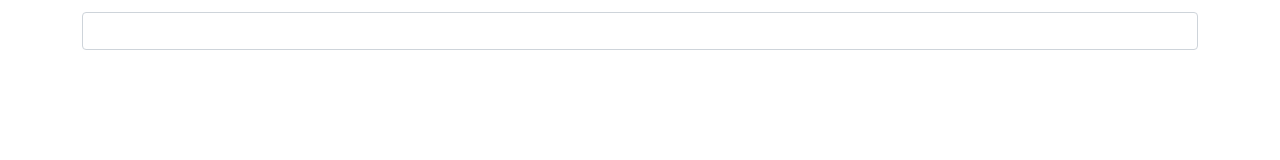
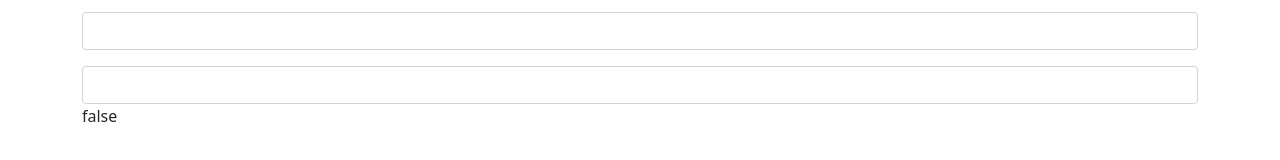
Before and after one commit to fangfeiyue/knowledge, a Vue app: page /login in a window 1280 px wide. Shown: the part 200-360 px from the top of the page. Built offline with nearby package versions, Linux system fonts and the light colour scheme.

Commit message:
input 组件抽象验证规则

```diff
--- a/src/App.vue
+++ b/src/App.vue
@@ -1,7 +1,7 @@
 <template>
   <div class="container">
-    <GlobalHeader :user="user" />
-    <!-- <ColumnList :list="list"/> -->
+    <global-header :user="user" />
+    <!-- <column-list :list="list"/> -->
     <form>
       <div class="mb-3">
         <label for="exampleInputEmail1" class="form-label">Email address</label>
@@ -12,6 +12,7 @@
         <label for="exampleInputPassword1" class="form-label">Password</label>
         <input type="password" class="form-control" id="exampleInputPassword1">
       </div>
+      <validate-input :rules="emailRules"/>
     </form>
   </div>
 </template>
@@ -20,6 +21,7 @@ import 'bootstrap/dist/css/bootstrap.min.css'
 import { reactive } from 'vue'
 import ColumnList, { IColumnProps } from './components/ColumnList.vue'
 import GlobalHeader, { IUserProps } from './components/GlobalHeader.vue'
+import ValidateInput, { RulesProp } from './components/ValidateInput.vue'
 
 const user: IUserProps = {
   name: 'fang',
@@ -57,6 +59,11 @@ const email = reactive({
   msg: '',
   error: false
 })
+const emailRules: RulesProp = [
+  { type: 'required', msg: '邮箱地址不能为空' },
+  { type: 'email', msg: '请输入正确的邮箱格式' },
+  { type: 'range', msg: '邮箱长度应该在5-12个字符' }
+]
 const emailReg = /^[a-zA-Z0-9.!#$%&’*+/=?^_`{|}~-]+@[a-zA-Z0-9-]+(?:\.[a-zA-Z0-9-]+)*$/
 const validateEamil = () => {
   if (email.val.trim() === '') {
@@ -69,6 +76,5 @@ const validateEamil = () => {
     email.error = false
     email.msg = ''
   }
-  console.log(emailReg.test(email.val))
 }
 </script>
--- /dev/null
+++ b/src/components/ValidateInput.vue
@@ -0,0 +1,51 @@
+<template>
+  <div class="validate-input-container pb-3">
+    <input type="text" class="form-control" :class="{ 'is-invalid': input.err }" v-model="input.val"
+      @blur="validateInput">
+      {{ input.err && input.msg }}
+  </div>
+</template>
+<script setup lang="ts">
+import { reactive, PropType, defineProps } from 'vue'
+export interface IRuleProp {
+  type: 'required' | 'email' | 'range',
+  msg: string
+}
+export type RulesProp = IRuleProp[]
+const props = defineProps({
+  rules: Array as PropType<RulesProp>
+})
+const input = reactive({
+  val: '',
+  err: false,
+  msg: ''
+})
+const validateInput = () => {
+  const emailReg = /^[a-zA-Z0-9.!#$%&’*+/=?^_`{|}~-]+@[a-zA-Z0-9-]+(?:\.[a-zA-Z0-9-]+)*$/
+  const { rules } = props
+  const allPassed = rules && rules.every(rule => {
+    let passed = false
+    input.msg = rule.msg
+    const val = input.val
+    const len = val.length
+    switch (rule.type) {
+      case 'required':
+        passed = val.trim() !== ''
+        break
+      case 'email':
+        passed = emailReg.test(val)
+        break
+      case 'range':
+        console.log(len)
+        passed = len >= 5 && len <= 12
+        console.log('passed', passed)
+        break
+      default:
+        break
+    }
+    console.log(passed)
+    return passed
+  })
+  input.err = !allPassed
+}
+</script>
```
